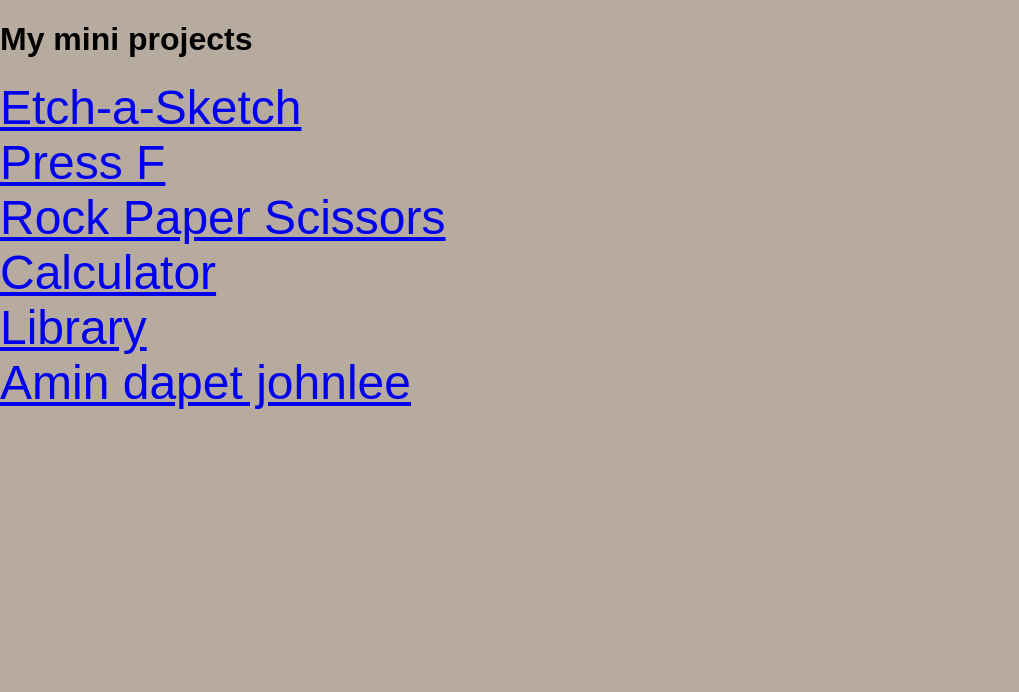
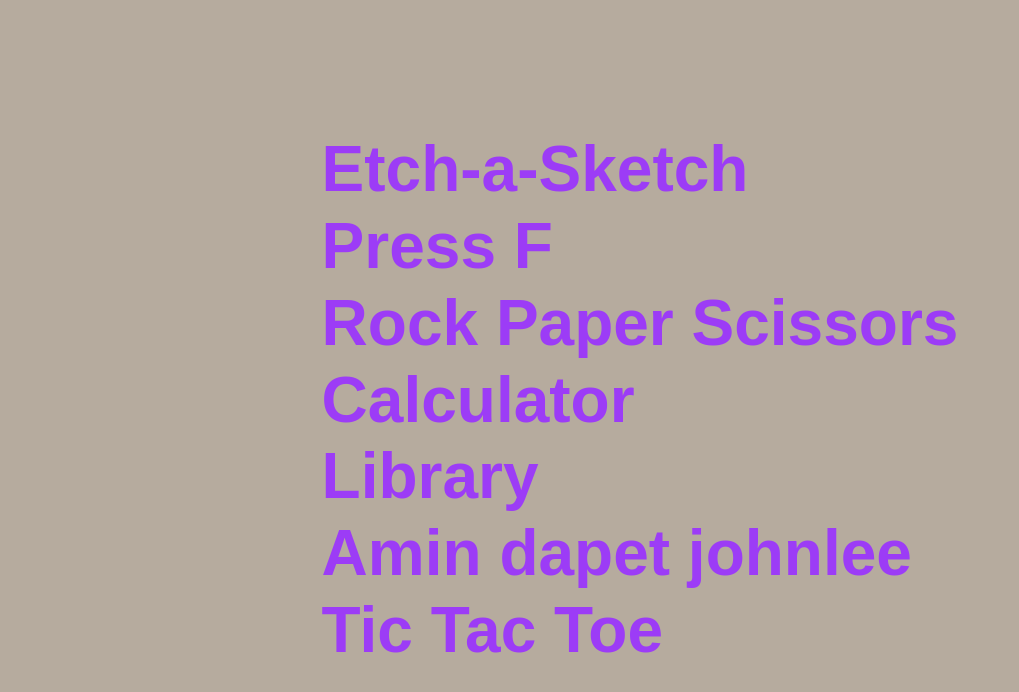
Before and after one commit to wandira/wandira.github.io, a plain HTML site: page index.html in a window 1280 px wide. Shown: the whole page, without its empty margins (0-1019 px from the left). Drawn offline with Linux system fonts and the light colour scheme.

Commit message:
add tictactoe to landing page, new landing page design

```diff
--- a/index.html
+++ b/index.html
@@ -8,12 +8,17 @@
         <link rel="stylesheet" href="styles.css">
     </head>
     <body>
-        <h1>My mini projects</h1>
-        <a href="etch/etch.html">Etch-a-Sketch</a><br>
-        <a href="pressf/pressf.html">Press F</a><br>
-        <a href="rps/rps.html">Rock Paper Scissors</a><br>
-        <a href="calculator/calculator.html">Calculator</a><br>
-        <a href="library/library.html">Library</a><br>
-        <a href="giphub/giphub.html">Amin dapet johnlee</a>
+        <div id="grandparent">
+            <!-- <h1>My mini projects</h1> -->
+            <div id="parent">
+                <a href="etch/etch.html">Etch-a-Sketch</a><br>
+                <a href="pressf/pressf.html">Press F</a><br>
+                <a href="rps/rps.html">Rock Paper Scissors</a><br>
+                <a href="calculator/calculator.html">Calculator</a><br>
+                <a href="library/library.html">Library</a><br>
+                <a href="giphub/giphub.html">Amin dapet johnlee</a><br>
+                <a href="tic-tac-toe/index.html">Tic Tac Toe</a>
+            </div>
+        </div>
     </body>
 </html>
--- a/styles.css
+++ b/styles.css
@@ -5,5 +5,47 @@ body{
 }
 
 a{
-  font-size: 3rem;
+  color: rgb(156, 60, 246);
+  font-size: 4rem;
+  font-weight: 600;
+  text-decoration: none;
+  line-height: 1.2;
 }
+
+
+a:visited {
+  color: rgb(253, 236, 160);
+}
+
+a:hover {
+  color: rgb(226, 214, 161);
+  text-decoration: underline;
+}
+
+a:active {
+  color: white;
+  text-decoration: underline;
+}
+
+#grandparent{
+  display: flex;
+  flex-direction: column;
+  align-items: center;
+  justify-content: center;
+  height: 100vh;
+  width: 100vw;
+}
+
+@media(max-device-width: 768px) {
+  #grandparent{
+    align-items: end;
+    justify-content: end;
+  }
+  #parent{
+    text-align: right;
+    margin: 140px 100px;
+  }
+  a{
+    line-height: 1.4;
+  }
+}
```
Also changed, not shown: changelog.md, tic-tac-toe/changelog.md.
